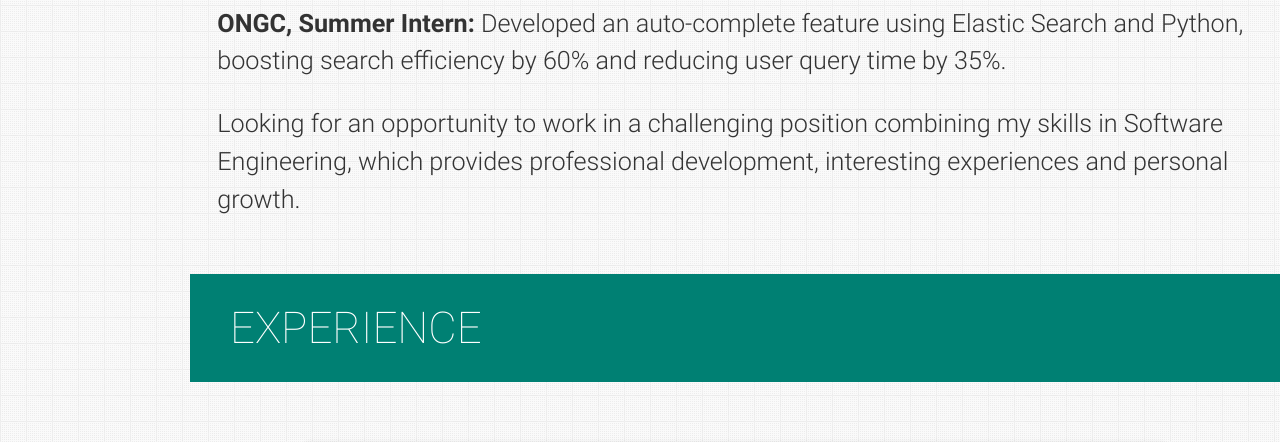
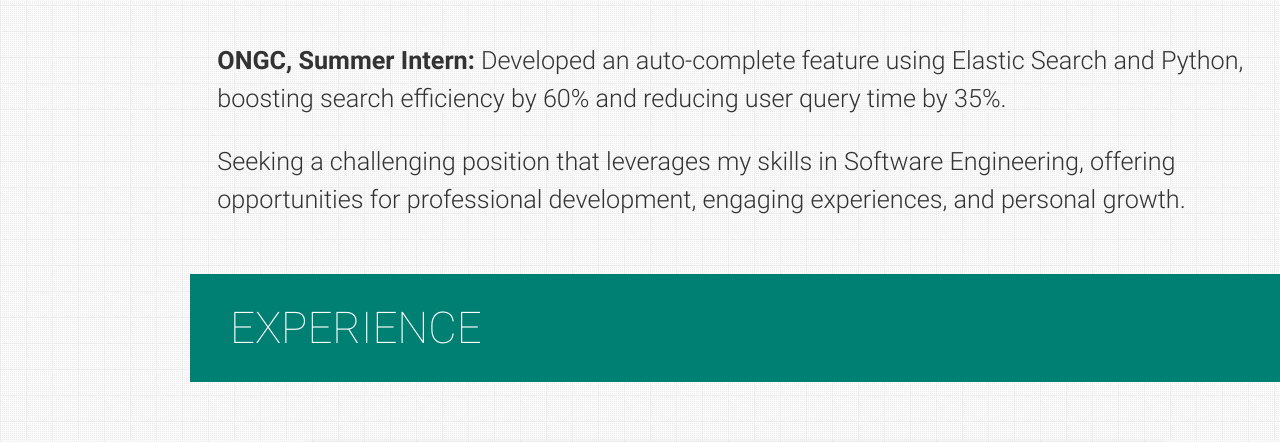
Before and after one commit to YashTariyal/Portfolio, a plain HTML site: page index.html in a window 1280 px wide. Shown: the part 1581-2023 px from the top of the page. Drawn offline with nearby package versions, Linux system fonts and the light colour scheme.

Commit message:
Update index.html

```diff
--- a/index.html
+++ b/index.html
@@ -279,6 +279,7 @@
         <p>
           <ul>
             <li><b>TCS, Systems Engineer:</b> Enhanced service efficiency by 20% through API development and decoupling services. Improved code optimization leading to a 10% increase in organizational efficiency. Utilized Kafka for efficient inter-API communication.</li>
+            <br>
             <li><b>ONGC, Summer Intern:</b> Developed an auto-complete feature using Elastic Search and Python, boosting search efficiency by 60% and reducing user query time by 35%.</li>
           </ul>
         </p>
@@ -287,7 +288,7 @@
           Detail-oriented Software Developer with professional experience in Backend Development, Machine Learning, Computer Vision. I am adept in Python, Django, Flask, SQL, Machine Learning, Computer Vision.
         </p> -->
         <p>
-          Looking for an opportunity to work in a challenging position combining my skills in Software Engineering, which provides professional development, interesting experiences and personal growth.
+          Seeking a challenging position that leverages my skills in Software Engineering, offering opportunities for professional development, engaging experiences, and personal growth.
         </p>
       </div>
     </section>
```
